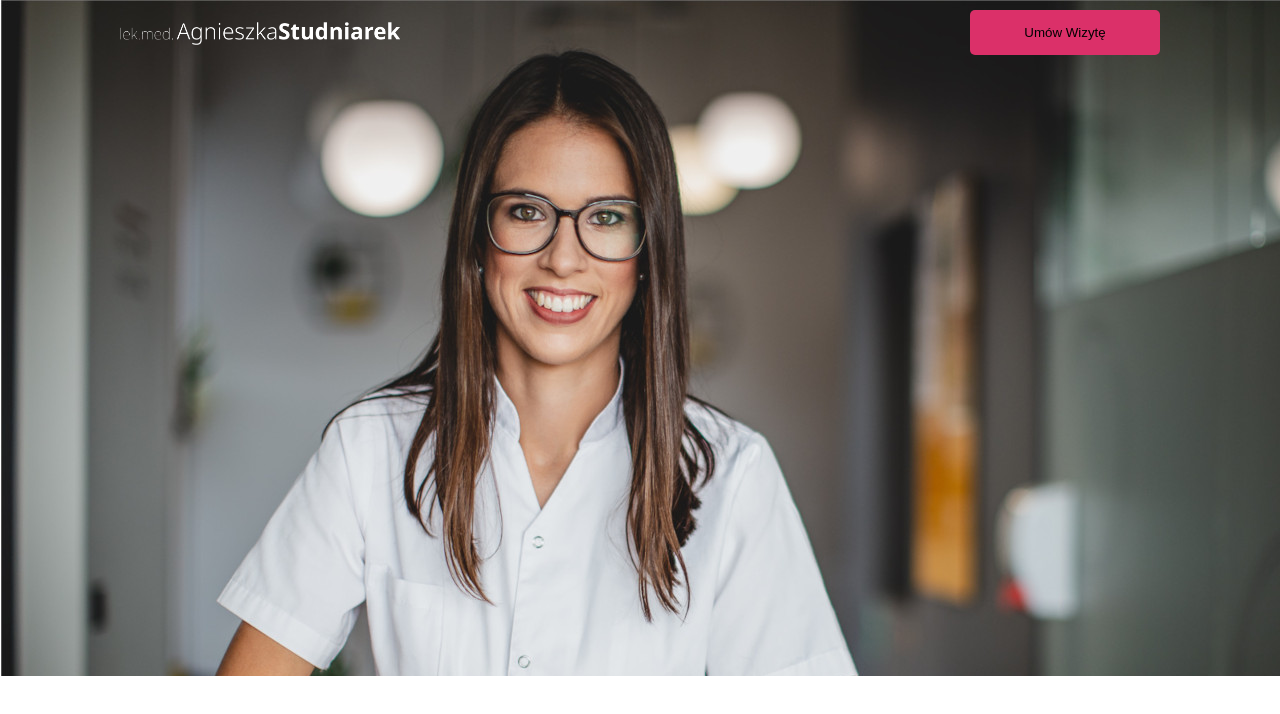
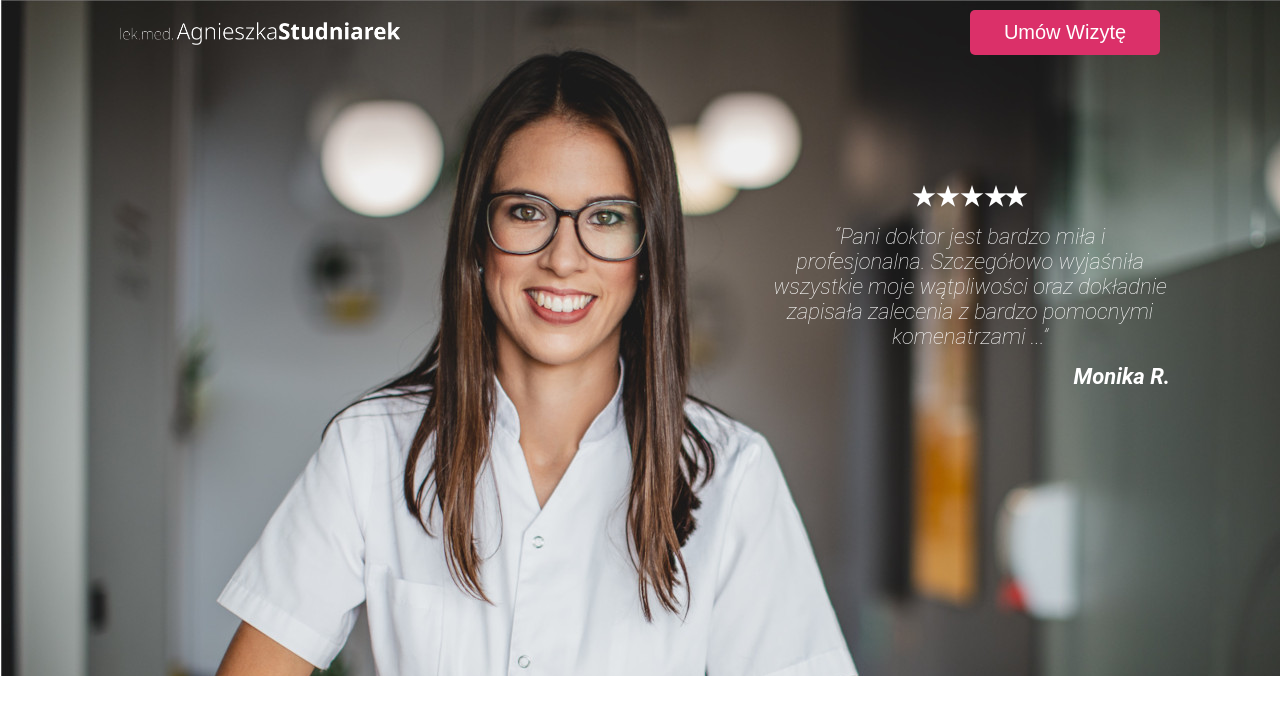
Before and after one commit to krzysztofstudniarek/my-first-gatsby-site, a Gatsby site: page / in a window 1280 px wide. Built offline with nearby package versions, Linux system fonts and the light colour scheme; Gatsby itself is replaced by a stand-in of ours.

Commit message:
Add header review componenet

```diff
--- a/src/components/CTAButton.js
+++ b/src/components/CTAButton.js
@@ -8,6 +8,10 @@ const Button = styled.button`
     border-radius: 5px;
     background-color: #DB3069;
     border: none;
+
+    color: white;
+    font-size: 20px;
+    font-weight: 100;
 `
 const ButtonContainer = styled.div`
     position: absolute;
@@ -15,10 +19,6 @@ const ButtonContainer = styled.div`
     top:0px;
     width: 190px;
     height: 65px;
-
-    font-size: 20px;
-    font-weight: 100;
-    color: white;
 `
 
 const CTAButton = () => {
--- a/src/components/HeaderContent.js
+++ b/src/components/HeaderContent.js
@@ -3,6 +3,7 @@ import styled from 'styled-components'
 
 import Logo from './Logo'
 import CTAButton from './CTAButton'
+import HeaderReview from './HeaderReview'
 
 const HeadercContentContainer = styled.div`
     position: relative;
@@ -16,6 +17,7 @@ const HeaderContent = () => {
         <HeadercContentContainer>
             <Logo></Logo>
             <CTAButton></CTAButton>
+            <HeaderReview></HeaderReview>
         </HeadercContentContainer>
     )
 }
--- /dev/null
+++ b/src/components/HeaderReview.js
@@ -0,0 +1,65 @@
+import * as React from 'react'
+import styled from 'styled-components'
+
+import img from '../images/white_stars.png'
+
+const HeaderReviewContainer = styled.div`
+    width: 400px;
+    height: 200px;
+    position: absolute;
+    top: 185px;
+    left: 650px;
+    align: center;
+`
+
+const ReviewsStars = styled.div`
+    background-image: url(${img});
+    background-repeat: no-repeat;
+    background-position: center;
+    background-size: 100%;
+
+    position: relative;
+    margin:auto;
+
+    width: 116px;
+    height: 24px;
+`
+
+const ReviewText = styled.div`
+    padding-top: 15px;
+
+    font-size: 22px;
+    font-style: italic;
+    font-weight: 100;
+    color: white;
+`
+
+const ReviewSignature = styled.div`
+    padding-top: 15px;
+    position: absolute;
+    right: 0px;
+
+    font-size: 22px;
+    font-style: italic;
+    font-weight: bold;
+    color: white;
+`
+
+const HeaderReview = () => {
+    return(
+        <HeaderReviewContainer>
+            <ReviewsStars></ReviewsStars>
+            <ReviewText>
+                “Pani doktor jest bardzo miła i profesjonalna.
+                Szczegółowo wyjaśniła wszystkie moje wątpliwości
+                oraz dokładnie zapisała zalecenia z bardzo
+                pomocnymi komenatrzami ...”
+            </ReviewText>
+            <ReviewSignature>
+                Monika R.
+            </ReviewSignature>
+        </HeaderReviewContainer>
+    )
+}
+
+export default HeaderReview;
```
Also changed, not shown: src/images/white_stars.png (added).
